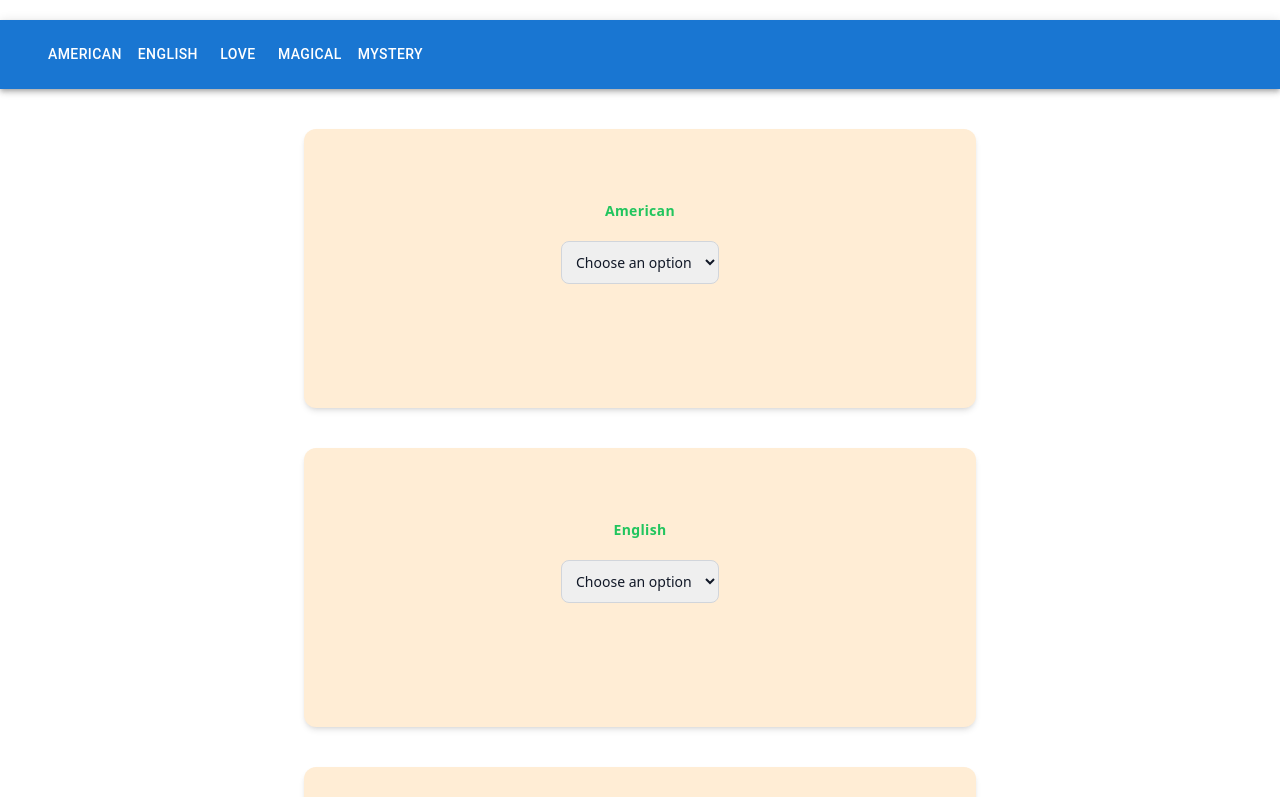
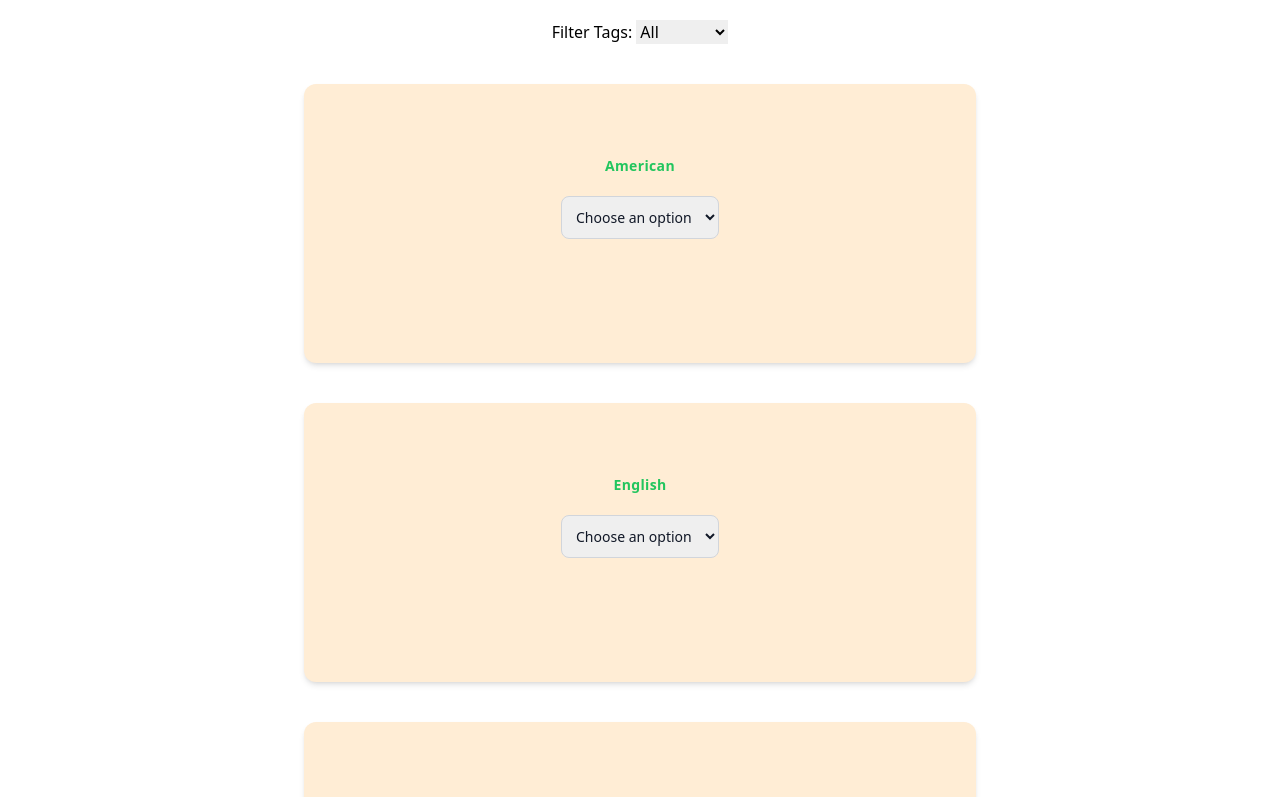
Before and after one commit to Farhana-Ahmed/PGP-tinyblog, a React (Create React App) app in the folder tinyblog/: page / in a window 1280 px wide. Shown: the top 797 px of the page. Built offline with nearby package versions, Linux system fonts and the light colour scheme.

Commit message:
refactored to the changes suggested

```diff
--- a/tinyblog/src/App.tsx
+++ b/tinyblog/src/App.tsx
@@ -1,14 +1,30 @@
 import "./App.css";
 import Home from "./components/Home";
 import "./index.css";
+import { BrowserRouter as Router, Route, Routes } from 'react-router-dom';
 
 import Navbar from "./components/Navbar";
+import PostsList from "./components/PostsList";
+import American from "./components/American";
+import { IPost } from "./model";
+export interface Props {
+  posts: IPost[];
+  tag: string;
+}
 
 function App() {
   return (
     <div className="App">
+      <Router>
+        <Routes>
+          <Route path='/' element={<Home />} />
+          <Route path='/posts/:id' element={<American posts={[]} tag={""} />} />
+          {/* <Route path='/genre/:id' element={<Posts />} /> */}
+        </Routes>
+      </Router>
+{/*
       <Navbar />
-      <Home />
+      <Home /> */}
     </div>
   );
 }
--- /dev/null
+++ b/tinyblog/src/components/American.tsx
@@ -0,0 +1,59 @@
+import React, { useState } from 'react'
+import { IPost } from '../model';
+import Post from './Post';
+export interface Props {
+    posts: IPost[];
+    tag: string;
+  }
+
+const American = ({ posts, tag }: Props) => {
+    const [visible, setVisible] = useState<Boolean>(false);
+    const filteredPosts = posts.filter((post) =>
+      post.tags?.includes(tag.toLowerCase())
+    );
+    const handleChange = (e: React.ChangeEvent<HTMLSelectElement>) => {
+      if (e.target.value === "show") {
+        setVisible((prev) => !prev);
+      } else {
+        setVisible(false);
+      }
+    };
+
+
+    return (
+      <div className="max-w-md mx-auto bg-blue rounded-xl shadow-md overflow-hidden md:max-w-2xl m-10 justify-center bg-orange-100 ">
+        <div className="md:flex justify-center">
+          <div className="p-8 pb-16 m-10 justify-center">
+            <div className=" tracking-wide text-sm text-green-500 font-semibold justify-center text-4xl">
+             {tag}
+
+            </div>
+            <select
+              onChange={handleChange}
+              className="m-5 sbg-gray-50 border border-gray-300 text-gray-900 text-sm rounded-lg focus:ring-blue-500 focus:border-blue-500   p-2.5 dark:bg-gray-700 dark:border-gray-600 dark:placeholder-gray-400 dark:text-white dark:focus:ring-blue-500 dark:focus:border-blue-500 "
+            >
+              <option value="">Choose an option</option>
+              <option value="show">show</option>
+              <option value="hide">hide</option>
+            </select>
+
+            {visible ? (
+              filteredPosts.map((post, index) => (
+                <Post
+                  title={post.title}
+                  body={post.body}
+                  tags={post.tags}
+                  key={index}
+                />
+              ))
+            ) : (
+              <></>
+            )}
+          </div>
+        </div>
+      </div>
+    );
+
+}
+
+export default American
--- /dev/null
+++ b/tinyblog/src/components/Filter.tsx
@@ -0,0 +1,31 @@
+import React from 'react';
+
+type Props = {
+  setTagFilter: React.Dispatch<React.SetStateAction<string>>;
+};
+
+const Filter = (set: Props) => {
+
+  const handleChange = (e: React.ChangeEvent<HTMLSelectElement>) => {
+    console.log(e.target.value)
+    set.setTagFilter(e.target.value);
+  };
+
+  return (
+    <div className='filter'>
+        <form className="form-filter">
+          <label>Filter Tags: </label>
+          <select onChange={handleChange}>
+            <option value="all">All</option>
+            <option value="american">American</option>
+            <option value="english">English</option>
+            <option value="love">Love</option>
+            <option value="magical">Magical</option>
+            <option value="mystery">Mystery</option>
+          </select>
+        </form>
+    </div>
+  );
+};
+
+export default Filter;
--- a/tinyblog/src/components/Home.tsx
+++ b/tinyblog/src/components/Home.tsx
@@ -2,10 +2,13 @@ import { useState, useEffect } from "react";
 import { IPost } from "../model";
 import db from "../db/mockdata.json";
 import PostsList from "./PostsList";
+import Filter from "./Filter";
 
 const Home = () => {
   const [posts, setPosts] = useState<IPost[]>([]);
   let tags: string[] = ["American", "English", "Love", "Magical", "Mystery"];
+  const [tagFilter, setTagFilter] = useState<string>('all')
+
   useEffect(() => {
     const getData = () => {
       const data = db;
@@ -13,12 +16,21 @@ const Home = () => {
     };
     getData();
   }, []);
+
+
+
   return (
+    <>
+
     <div className="">
+
+    <Filter setTagFilter={setTagFilter}/>
+
       {tags.map((tag, index) => (
         <PostsList posts={posts} tag={tag} key={index} />
       ))}
     </div>
+    </>
   );
 };
 
--- a/tinyblog/src/components/PostsList.tsx
+++ b/tinyblog/src/components/PostsList.tsx
@@ -1,5 +1,6 @@
 import React, { useState } from "react";
 import { IPost } from "../model";
+import Filter from "./Filter";
 import Post from "./Post";
 export interface Props {
   posts: IPost[];
@@ -8,6 +9,8 @@ export interface Props {
 
 const PostsList = ({ posts, tag }: Props) => {
   const [visible, setVisible] = useState<Boolean>(false);
+  const [postsToshow, setPosts] = useState<IPost>({} as IPost);
+
   const filteredPosts = posts.filter((post) =>
     post.tags?.includes(tag.toLowerCase())
   );
@@ -18,12 +21,19 @@ const PostsList = ({ posts, tag }: Props) => {
       setVisible(false);
     }
   };
+
+  const handleClick = (e: React.MouseEvent<HTMLButtonElement>) => {
+    setPosts(postsToshow);
+  };
   return (
+    <div>
+
+        {/* {tagFilter === 'all' ? {filteredPosts}: null} */}
     <div className="max-w-md mx-auto bg-blue rounded-xl shadow-md overflow-hidden md:max-w-2xl m-10 justify-center bg-orange-100 ">
       <div className="md:flex justify-center">
         <div className="p-8 pb-16 m-10 justify-center">
           <div className=" tracking-wide text-sm text-green-500 font-semibold justify-center text-4xl">
-            {tag}
+            <button onClick={handleClick}> {tag}</button>
           </div>
           <select
             onChange={handleChange}
@@ -49,6 +59,7 @@ const PostsList = ({ posts, tag }: Props) => {
         </div>
       </div>
     </div>
+    </div>
   );
 };
 
```
